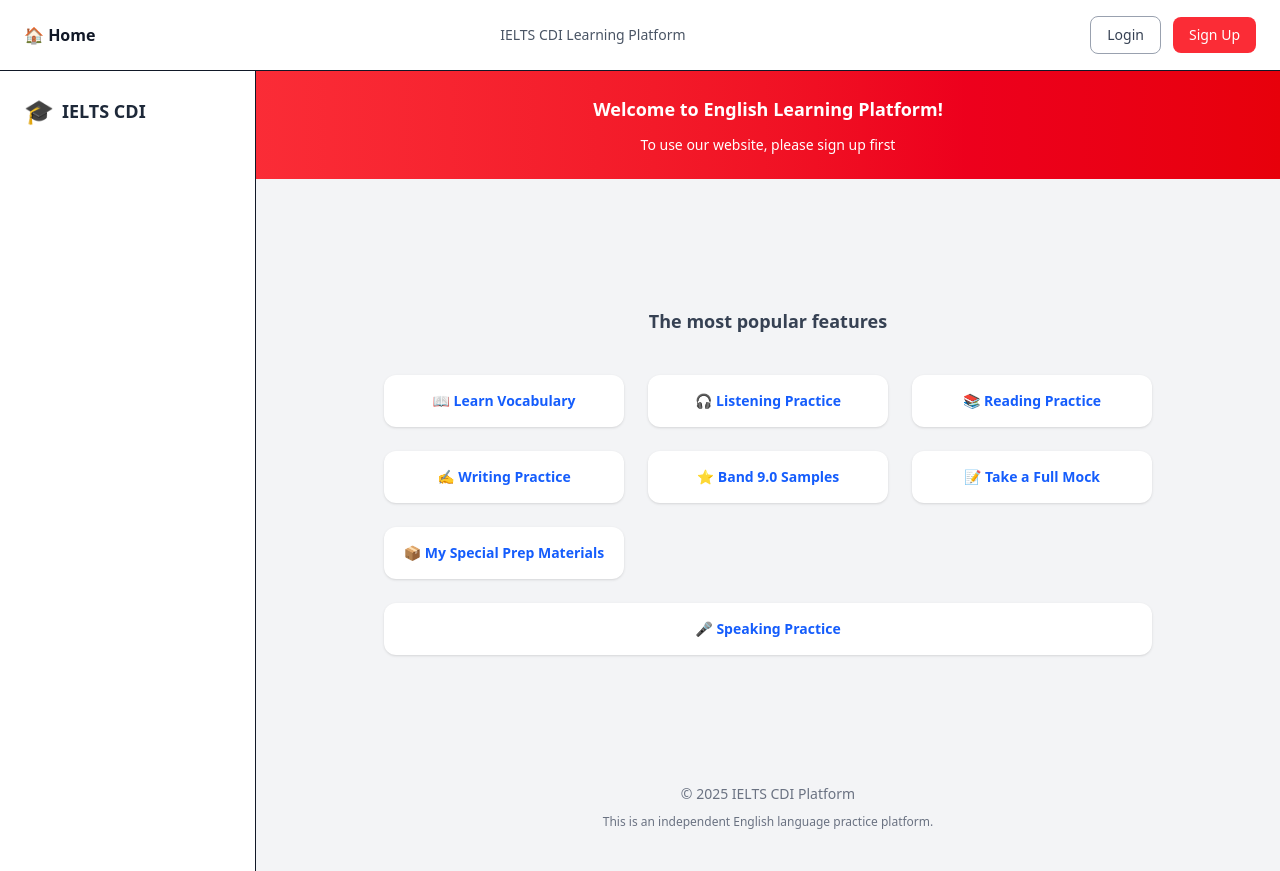
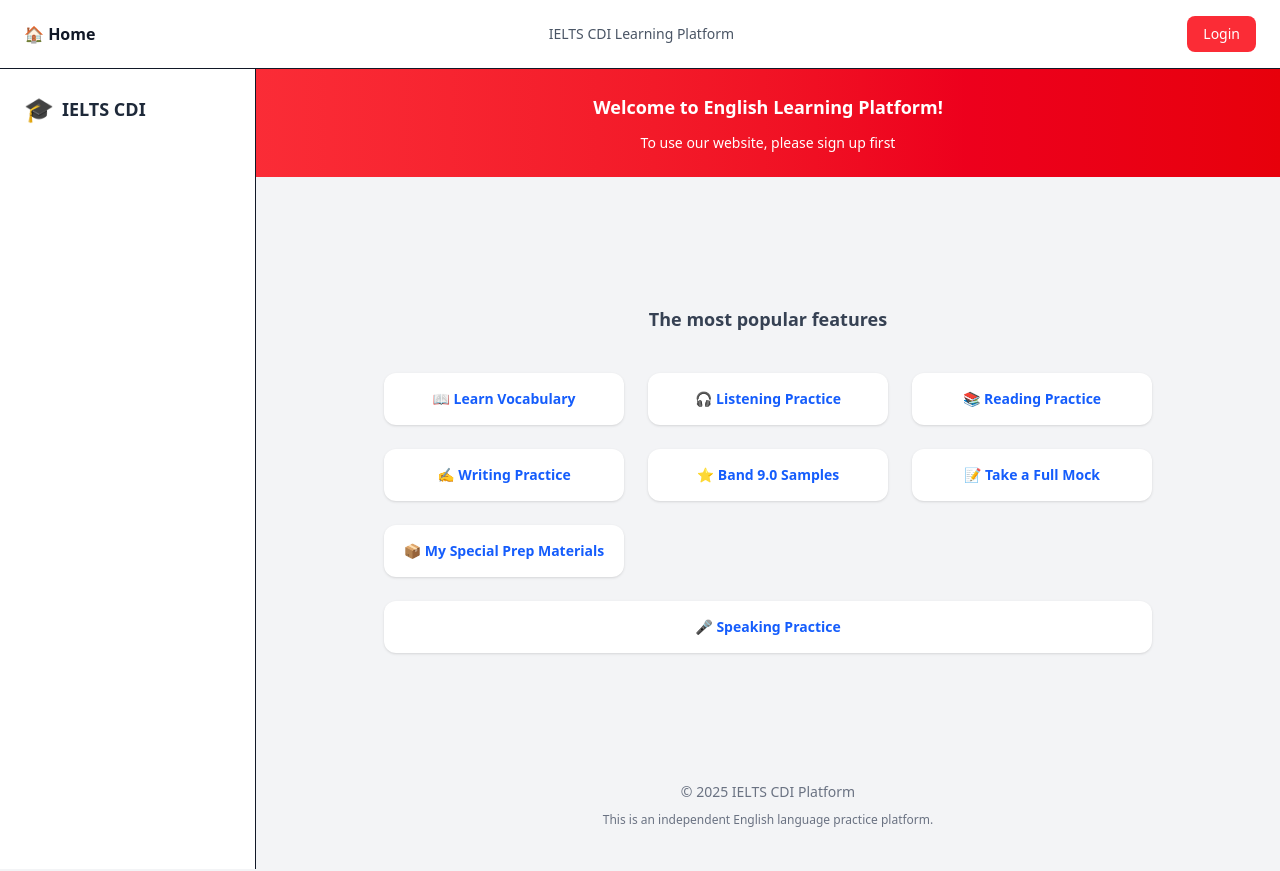
Before and after one commit to johnweek628-jpg/ielts-cdi-platform, a Next.js app: page / in a window 1280 px wide. Built offline with nearby package versions, Linux system fonts and the light colour scheme; no server answers.

Commit message:
add stripe style auth

```diff
--- a/app/components/Navbar.tsx
+++ b/app/components/Navbar.tsx
@@ -44,7 +44,7 @@ return (
 IELTS CDI Learning Platform
 </h1>
 
-<div className="flex items-center gap-3">
+<div>
 
 {loading ? null : user ? (
 
@@ -54,21 +54,12 @@ IELTS CDI Learning Platform
 
 ) : (
 
-<>
 <button
-onClick={()=>router.push("/login")}
-className="px-4 py-2 text-sm border border-gray-400 text-gray-700 rounded-lg"
+onClick={()=>router.push("/auth")}
+className="px-4 py-2 text-sm bg-red-500 text-white rounded-lg"
 >
 Login
 </button>
-
-<button
-onClick={()=>router.push("/signup")}
-className="px-4 py-2 text-sm bg-red-500 text-white rounded-lg"
->
-Sign Up
-</button>
-</>
 
 )}
 
```
